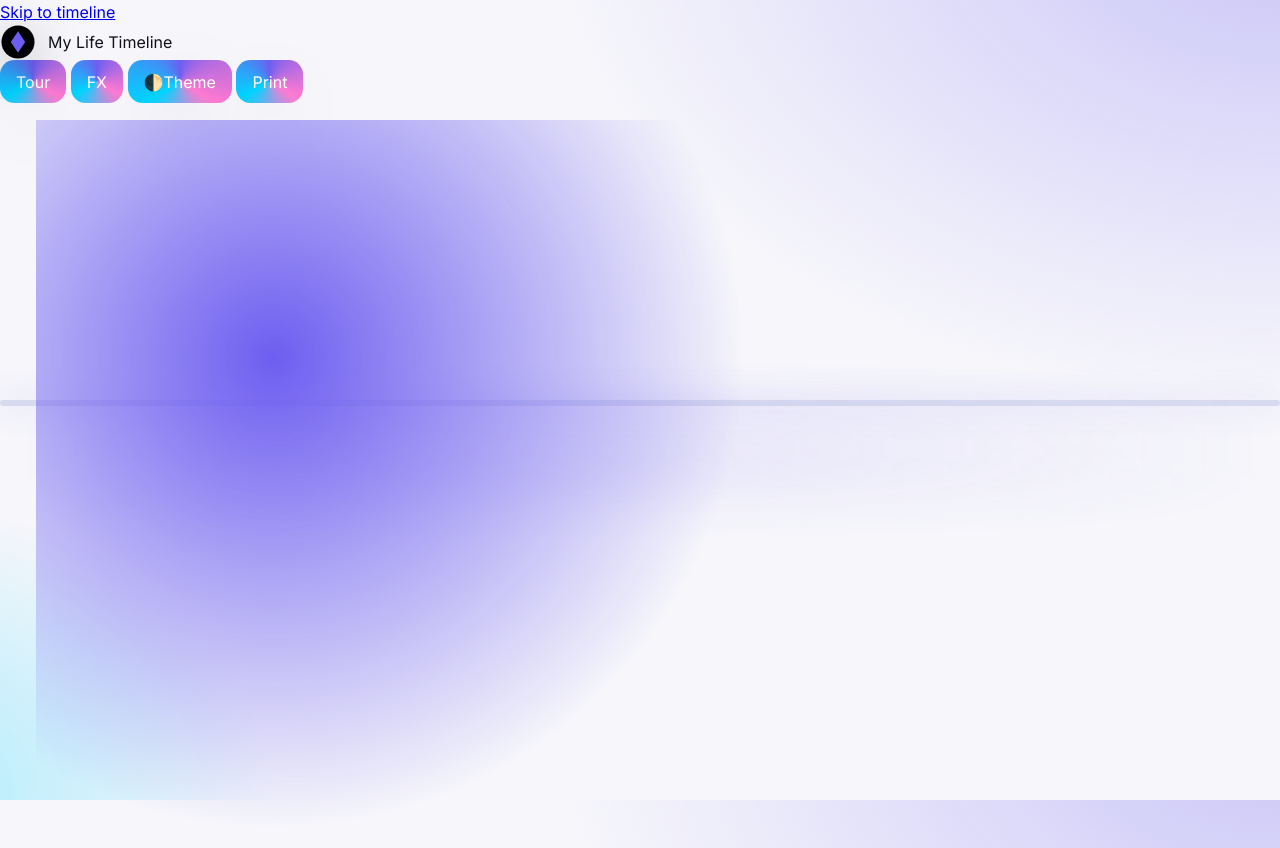
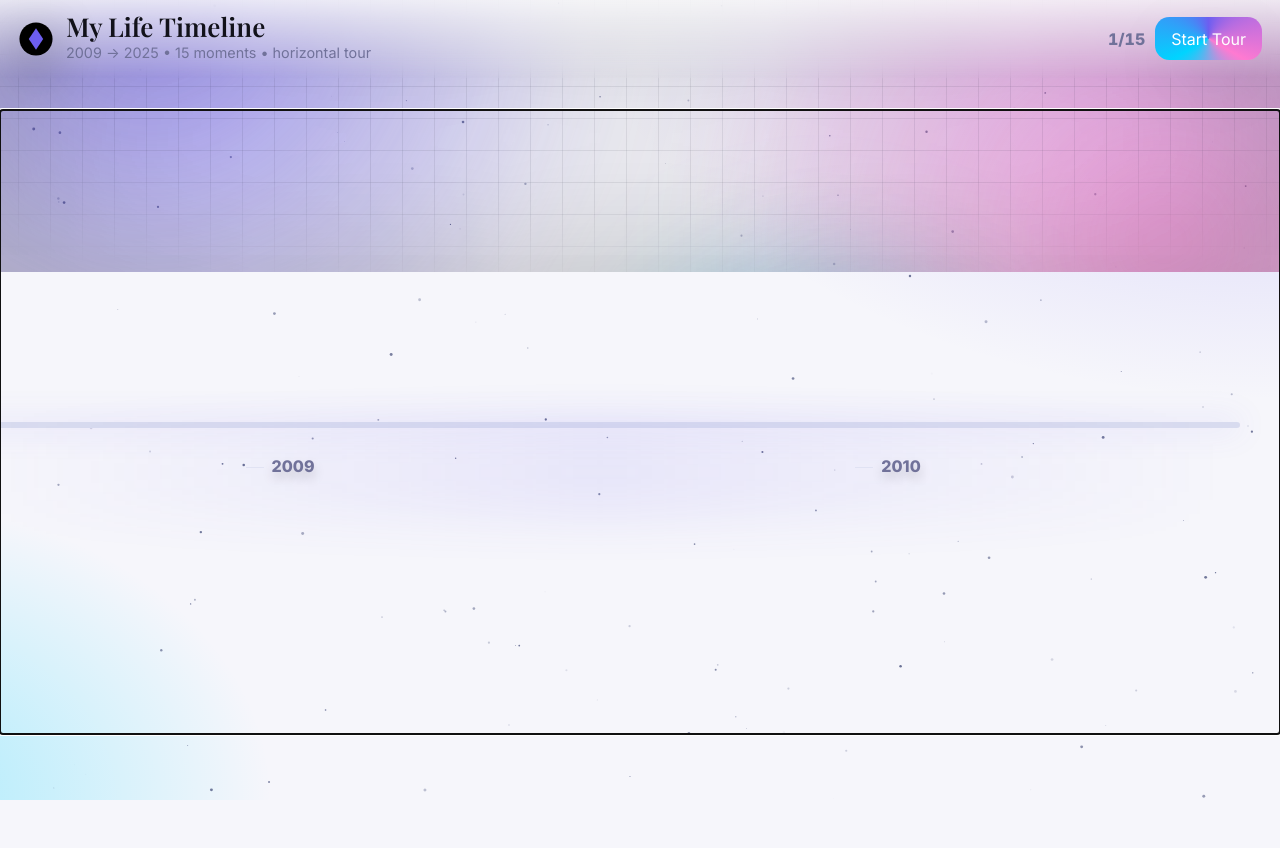
Before and after one commit to NotSomeStudent/TimeLine, a plain HTML site: page index.html in a window 1280 px wide. Shown: the top 848 px of the page. After the commit the page ends 800 px from the top, so only its background shows below. Drawn offline with nearby package versions, Linux system fonts and the light colour scheme.

Commit message:
Update index.html

```diff
--- a/index.html
+++ b/index.html
@@ -3,149 +3,99 @@
 <head>
   <meta charset="utf-8" />
   <meta name="viewport" content="width=device-width, initial-scale=1, viewport-fit=cover" />
-  <meta http-equiv="X-UA-Compatible" content="IE=edge" />
-  <title>My Life Timeline — Rigorous Mode</title>
-  <meta name="description" content="An ultra-animated, professional timeline of 15 life events from 2009 to 2025." />
+  <title>My Life Timeline — Horizontal Ultra</title>
+  <meta name="description" content="A horizontal, tour-driven, immersive timeline of 15 events (2009–2025).">
   <link rel="icon" href="assets/img/favicon.svg" type="image/svg+xml" />
-  <link rel="manifest" href="site.webmanifest" />
   <meta name="theme-color" content="#0f1226" />
-  <meta property="og:title" content="My Life Timeline — Rigorous Mode" />
-  <meta property="og:description" content="15 events that shaped me, with immersive animations and design." />
-  <meta property="og:image" content="assets/img/og-image.png" />
-  <meta property="og:type" content="website" />
-  <meta name="twitter:card" content="summary_large_image" />
-
   <link rel="preconnect" href="https://fonts.gstatic.com" crossorigin>
   <link href="https://fonts.googleapis.com/css2?family=Inter:wght@400;600;800&family=Playfair+Display:wght@600&display=swap" rel="stylesheet">
-
   <link rel="preload" href="assets/css/main.css" as="style">
   <link rel="stylesheet" href="assets/css/main.css">
-  <link rel="stylesheet" href="assets/css/print.css" media="print">
-
   <script>
-    (function() {
-      try {
-        const th = localStorage.getItem('theme');
-        const sys = window.matchMedia('(prefers-color-scheme: dark)').matches ? 'dark' : 'light';
-        document.documentElement.dataset.theme = th || sys;
-        const fx = localStorage.getItem('fx') ?? 'on';
-        document.documentElement.dataset.fx = fx;
+    (function(){ try{
+      const sysDark = matchMedia('(prefers-color-scheme: dark)').matches;
+      document.documentElement.dataset.theme = sysDark ? 'dark' : 'light';
       document.documentElement.classList.remove('no-js');
-      } catch(e){}
-    })();
+    }catch(e){} })();
   </script>
 </head>
 
 <body>
-  <!-- Scroll progress -->
+  <!-- starfield -->
+  <canvas id="fx-canvas" aria-hidden="true"></canvas>
+
+  <!-- progress line -->
   <div id="progress" aria-hidden="true"></div>
 
-  <!-- Background FX canvas -->
-  <canvas id="fx-canvas" aria-hidden="true"></canvas>
-
-  <!-- SVG filters (gooey/glow) -->
-  <svg width="0" height="0" class="defs" aria-hidden="true" focusable="false">
-    <defs>
-      <filter id="goo">
-        <feGaussianBlur in="SourceGraphic" stdDeviation="6" result="blur"/>
-        <feColorMatrix in="blur" mode="matrix" values="
-          1 0 0 0 0
-          0 1 0 0 0
-          0 0 1 0 0
-          0 0 0 18 -8" result="goo"/>
-        <feBlend in="SourceGraphic" in2="goo"/>
-      </filter>
-      <filter id="glow">
-        <feGaussianBlur stdDeviation="6.5" result="coloredBlur"/>
-        <feMerge><feMergeNode in="coloredBlur"/><feMergeNode in="SourceGraphic"/></feMerge>
-      </filter>
-    </defs>
-  </svg>
-
-  <a class="skip-link" href="#timeline">Skip to timeline</a>
-
-  <header class="site-header" role="banner">
+  <!-- top bar -->
+  <header class="topbar" role="banner">
     <div class="brand">
       <svg class="logo" viewBox="0 0 100 100" aria-hidden="true">
         <defs><linearGradient id="g" x1="0" y1="0" x2="1" y2="1"><stop offset="0"/><stop offset="1"/></linearGradient></defs>
         <circle cx="50" cy="50" r="46" fill="url(#g)"/>
         <path d="M50 20 L70 50 L50 80 L30 50 Z" fill="currentColor"/>
       </svg>
-      <span class="title">My Life Timeline</span>
+      <div class="titles">
+        <h1>My Life Timeline</h1>
+        <p class="sub">2009 → 2025 • 15 moments • horizontal tour</p>
       </div>
-    <nav class="header-actions" aria-label="Header actions">
-      <button id="tourBtn" class="btn outline" title="Auto-play the timeline">Tour</button>
-      <button id="fxToggle" class="btn outline" aria-pressed="true" title="Toggle extra effects">FX</button>
-      <button id="themeToggle" class="btn theme-toggle" aria-pressed="false" aria-label="Toggle dark mode">
-        <span class="icon" aria-hidden="true">🌓</span><span class="text">Theme</span>
-      </button>
-      <button id="printBtn" class="btn outline" aria-label="Print timeline">Print</button>
-    </nav>
+    </div>
+
+    <div class="hud" role="status" aria-live="polite">
+      <span id="counter">1/15</span>
+      <button id="tourBtn" class="btn cta" aria-pressed="false" title="Start/stop tour">Start Tour</button>
+    </div>
   </header>
 
-  <!-- Hero -->
-  <section class="hero" id="hero" aria-labelledby="hero-title">
-    <div class="hero-bg" aria-hidden="true">
+  <!-- hero beams -->
+  <div class="hero-beams" aria-hidden="true">
     <div class="beam b1" data-depth="0.12"></div>
-      <div class="beam b2" data-depth="0.2"></div>
-      <div class="beam b3" data-depth="0.32"></div>
+    <div class="beam b2" data-depth="0.22"></div>
+    <div class="beam b3" data-depth="0.34"></div>
     <div class="grid"></div>
     <div class="vignette"></div>
   </div>
-    <div class="hero-inner">
-      <h1 id="hero-title" class="glow">2009 → 2025 • Fifteen Moments</h1>
-      <p class="subtitle">Hover or focus a node to expand the event. Click to pin it open. Press “Tour” for an auto walkthrough.</p>
-      <div class="cta-row">
-        <a href="#timeline" class="btn cta magnet">Explore Timeline</a>
-        <a href="data/events.json" class="btn ghost magnet" target="_blank" rel="noopener">Edit Data</a>
-      </div>
-      <div class="scroll-cue" aria-hidden="true">
-        <span>Scroll</span><div class="mouse"><div class="wheel"></div></div>
-      </div>
-    </div>
-  </section>
 
-  <!-- Timeline -->
-  <main id="timeline" class="timeline" role="main" aria-label="Timeline of life events from 2009 to 2025">
-    <div class="axis" aria-hidden="true">
+  <!-- timeline viewport -->
+  <main class="viewport" role="main" aria-label="Horizontal timeline with 15 events">
+    <div id="rail" class="rail" style="--count:15" aria-hidden="false">
+      <!-- axis (non-interactive) -->
+      <div class="axis">
         <div class="axis-core"></div>
-      <div class="axis-fill"></div>
+        <div class="axis-fill" id="axisFill"></div>
         <div class="axis-glow"></div>
       </div>
 
-    <!-- Year ticks -->
-    <ol id="yearTicks" class="year-ticks" aria-hidden="true"></ol>
+      <!-- tick labels under nodes -->
+      <ol id="ticks" class="ticks" aria-hidden="true"></ol>
 
-    <!-- Nodes container -->
-    <ol id="nodes" class="nodes" style="filter:url(#goo)">
-      <!-- Populated by JS -->
-      <noscript><li>Enable JavaScript to view the interactive timeline.</li></noscript>
-    </ol>
+      <!-- nodes grid -->
+      <ol id="nodes" class="nodes" style="filter:url(#glow)"></ol>
+    </div>
+
+    <!-- SVG filters (glow/goo) -->
+    <svg width="0" height="0" class="defs" aria-hidden="true" focusable="false">
+      <defs>
+        <filter id="glow"><feGaussianBlur stdDeviation="6.5" result="c"/><feMerge><feMergeNode in="c"/><feMergeNode in="SourceGraphic"/></feMerge></filter>
+      </defs>
+    </svg>
   </main>
 
-  <footer class="site-footer" role="contentinfo">
-    <p>Built for school • Rigorous Mode • <span class="sig">you + GPT</span></p>
-  </footer>
-
-  <!-- Templates -->
+  <!-- template -->
   <template id="nodeTemplate">
-    <li class="node" role="button" aria-haspopup="dialog" tabindex="0">
-      <div class="dot">
-        <span class="pulse"></span>
-        <span class="ring"></span>
-      </div>
-      <div class="panel" role="dialog" aria-modal="false">
-        <div class="panel-inner">
-          <header class="panel-header">
-            <time class="panel-date"></time>
-            <h3 class="panel-title"></h3>
-            <p class="panel-sub"></p>
+    <li class="node" tabindex="-1">
+      <div class="tick" aria-hidden="true"></div>
+      <button class="dot" aria-haspopup="dialog" aria-expanded="false" title="Open event"></button>
+      <div class="card" role="dialog" aria-modal="false">
+        <div class="shine" aria-hidden="true"></div>
+        <header class="card-head">
+          <time class="date"></time>
+          <h3 class="title"></h3>
+          <p class="sub"></p>
         </header>
-          <figure class="panel-media"></figure>
-          <p class="panel-desc"></p>
-          <ul class="panel-tags"></ul>
-          <div class="panel-meta"></div>
-        </div>
+        <figure class="media"></figure>
+        <p class="desc"></p>
+        <div class="meta"></div>
       </div>
       <span class="year-label"></span>
     </li>
```
Lines whose indentation alone changed are shown as unchanged.
